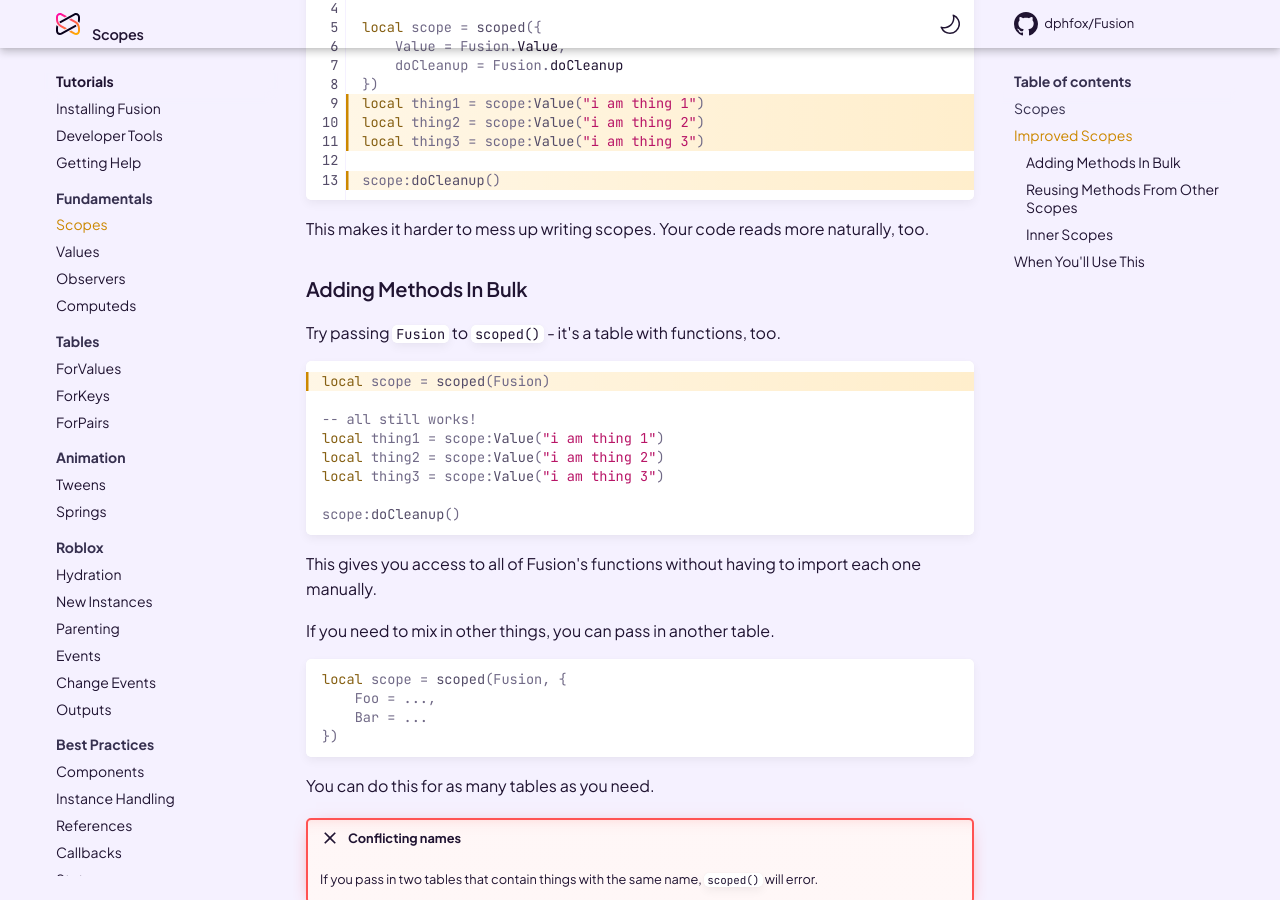
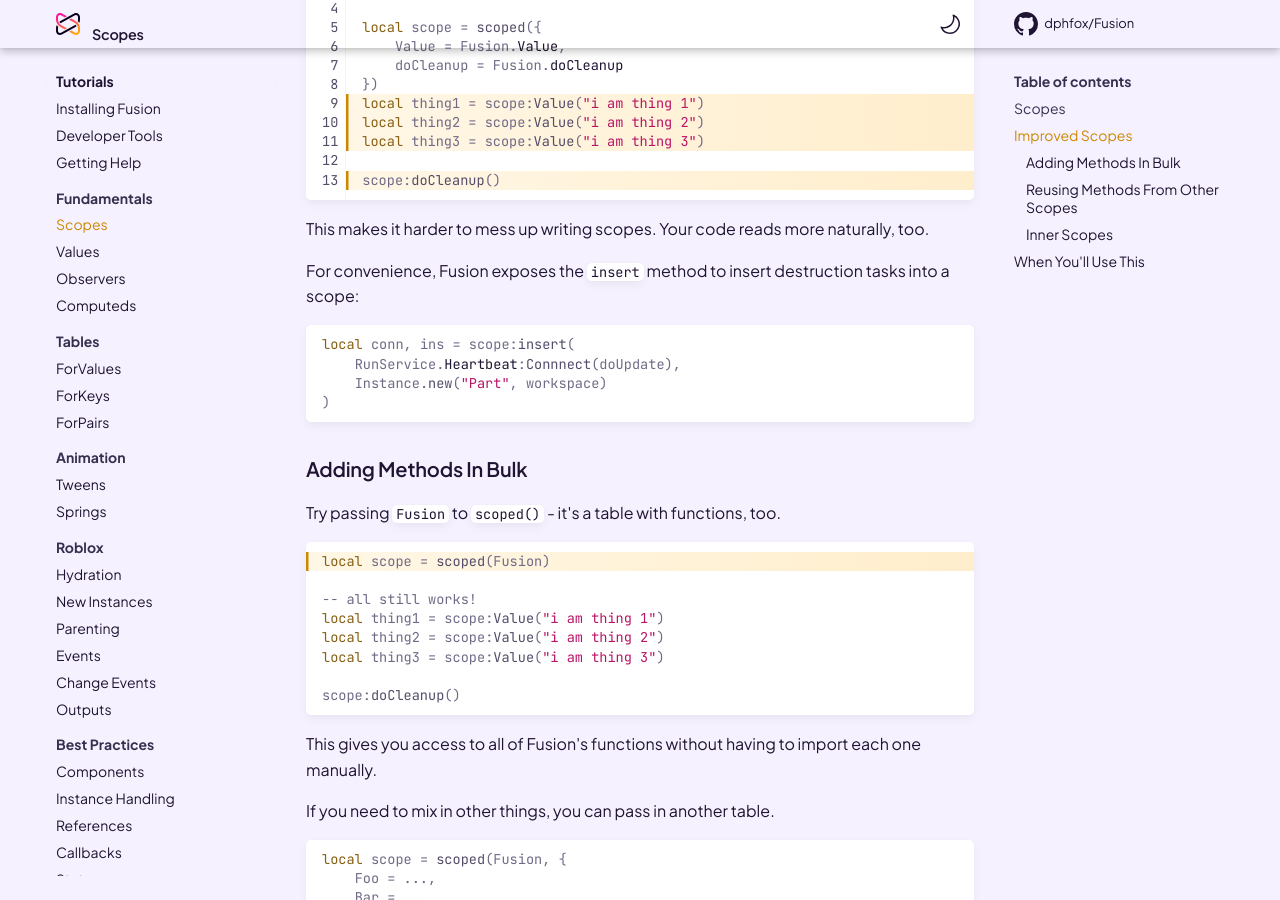
Before and after one commit to dphfox/Fusion, an MkDocs documentation site: the page built from docs/tutorials/fundamentals/scopes.md, in a window 1280 px wide and 900 px high, scrolled down 2994 px. Built offline with MkDocs 1.6.1 and Material for MkDocs 9.7.7, drawn with Linux system fonts in a browser that asks for light colours; comment, search, counter and statistics services are not loaded; the version menu is left out.

Commit message:
Mention scope:insert inside scope tutorial

````diff
--- a/docs/tutorials/fundamentals/scopes.md
+++ b/docs/tutorials/fundamentals/scopes.md
@@ -152,6 +152,16 @@ scope:doCleanup()
 
 This makes it harder to mess up writing scopes. Your code reads more naturally,
 too.
+
+For convenience, Fusion exposes the `insert` method to insert destruction tasks
+into a scope:
+
+```Lua
+local conn, ins = scope:insert(
+	RunService.Heartbeat:Connnect(doUpdate),
+	Instance.new("Part", workspace)
+)
+```
 
 ### Adding Methods In Bulk
 
````
